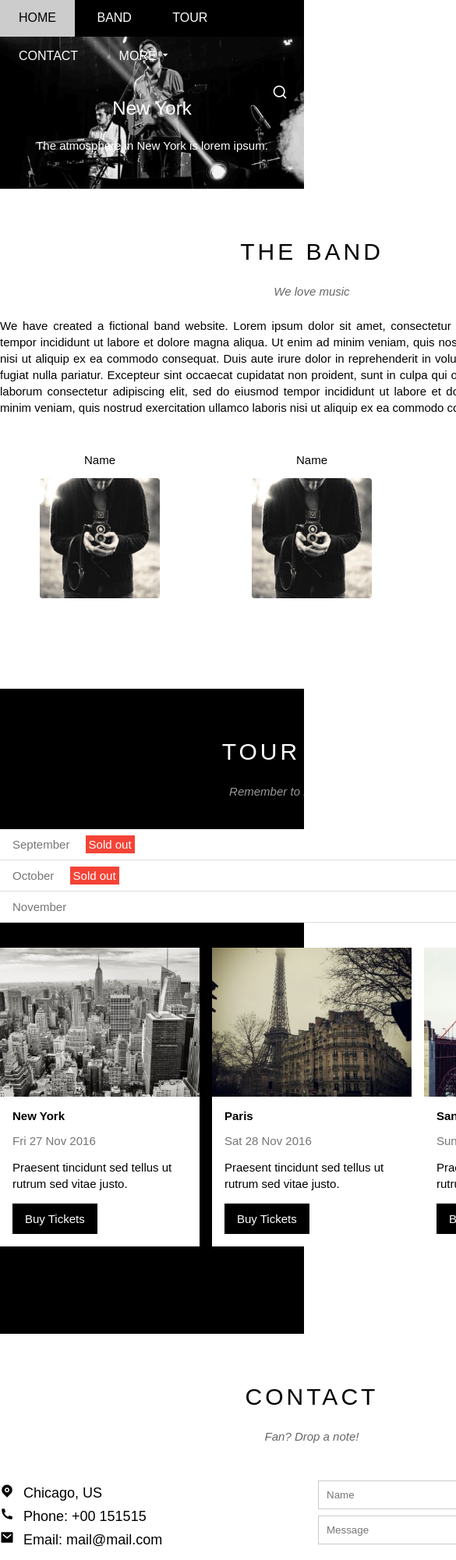
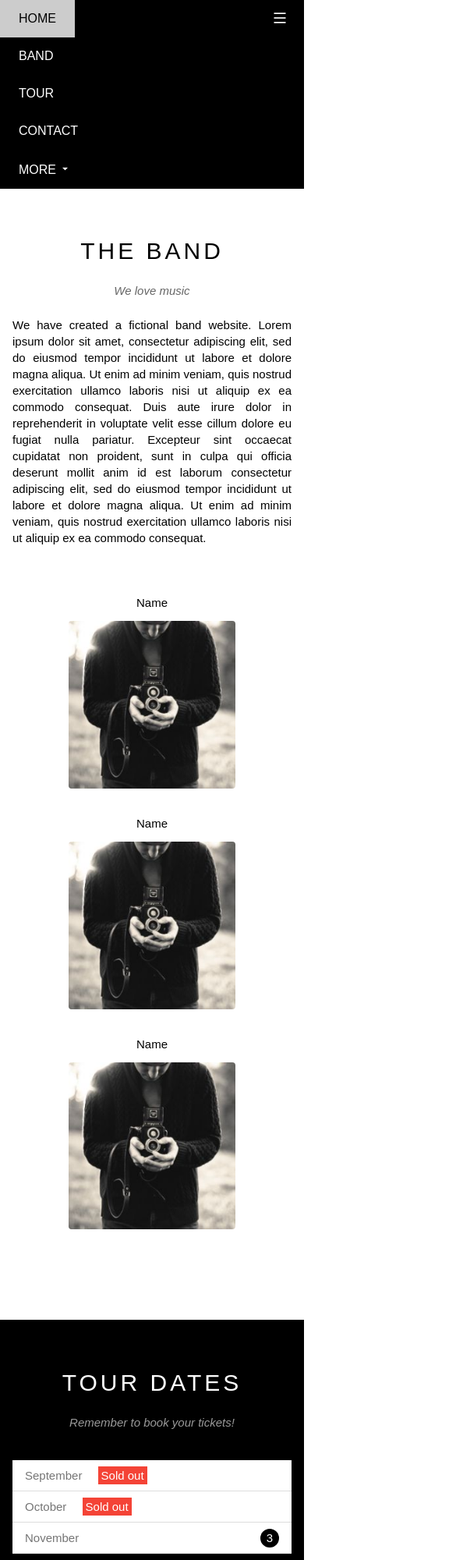
Before and after one commit to doancuong93/w3school, a plain HTML site: page index.html in a window 390 px wide. Shown: the top 2000 px of the page at 78% size, 585 px wide, since content can reach past the window. Drawn offline with Linux system fonts and the light colour scheme; files whose address does not match are found by name.

Commit message:
Add demo project

```diff
--- /dev/null
+++ b/assets/css/responsive.css
@@ -0,0 +1,104 @@
+/* PC */
+@media (min-width: 64em) {
+
+}
+
+/* Tablet & mobile */
+@media (max-width: 63.9375em) {
+    .btn {
+        padding: 15px 16px;
+    }
+
+    #nav .subnav a {
+        padding: 5px 12px;
+    }
+
+    .contact-form .form-control {
+        padding: 15px;
+        font-size: 16px;
+    }
+
+    .contact-info {
+        line-height: 2;
+    }
+
+    .contact-submit-btn {
+        font-size: 18px;
+    }
+
+    .socials-list {
+        font-size: 48px;
+    }
+
+    #footer .socials-list a {
+        margin: 0 8px;
+    }
+
+    #footer .copyright a {
+        padding: 12px 0;
+        display: inline-block;
+    }
+}
+
+/* Tablet */
+@media (min-width: 46.25em) and (max-width: 63.9375em) {
+
+}
+
+/* Mobile */
+@media (max-width: 46.1875em) {
+    .s-full-width,
+    .s-col-full {
+        width: 100% !important;
+    }
+
+    .s-mt-8 {
+        margin-top: 8px !important;
+    }
+
+    #header {
+        overflow: hidden;
+    }
+
+    #header .mobile-menu-btn {
+        display: block;
+    }
+
+    #header .search-btn {
+        display: none;
+    }
+
+    #nav {
+        display: block;
+    }
+
+    #nav li a {
+        padding: 1px 24px;
+    }
+
+    #nav > li {
+        display: block;
+    }
+
+    #nav > li:first-child {
+        display: inline-block;
+    }
+
+    #nav .subnav {
+        position: initial;
+        background-color: #333;
+    }
+
+    #nav .subnav a {
+        color: #fff;
+        padding: 5px 41px;
+    }
+
+    #content .member-img {
+        width: 60%;
+    }
+
+    .contact-form {
+        margin-top: 32px;
+    }
+}
--- a/assets/css/style.css
+++ b/assets/css/style.css
@@ -35,6 +35,9 @@ html {
     display: inline-block;
     margin-top: 15px;
     border: none;
+    text-align: center;
+    appearance: none;
+    -webkit-appearance: none;
 }
 
 .btn:hover {
@@ -49,6 +52,10 @@ html {
 
 .mt-16 {
     margin-top: 16px !important;
+}
+
+.mt-32 {
+    margin-top: 32px !important;
 }
 
 .row {
@@ -90,7 +97,7 @@ html {
     top: 0;
     left: 0;
     right: 0;
-    height: 46.5px;
+    height: 46px;
     background-color: #000;
     z-index: 1;
 }
@@ -118,7 +125,7 @@ html {
 
 #nav li a {
     text-decoration: none;
-    line-height: 46.5px;
+    line-height: 46px;
     padding: 0 24px;
     display: block;
 }
@@ -153,6 +160,14 @@ html {
     font-size: 14px;
 }
 
+#header .mobile-menu-btn {
+    position: absolute;
+    top: 0;
+    right: 0;
+    display: none;
+}
+
+#header .mobile-menu-btn,
 #header .search-btn {
     float: right;
     padding: 0 21px;
@@ -164,16 +179,25 @@ html {
     background-color: #f44336;
 }
 
+#header .mobile-menu-btn:hover {
+    background-color: #ccc;
+}
+
+#header .mobile-menu-btn:hover .menu-icon {
+    background-color: #000;
+}
+
+#header .menu-icon,
 #header .search-icon {
     color: #fff;
     font-size: 20px;
-    line-height: 46.5px;
+    line-height: 46px;
 }
 
 
 #slider {
     position: relative;
-    margin-top: 46.5px;
+    margin-top: 46px;
     padding-top: 50%;
     background: url('/w3_band/assets/img/Slider/Slider1.jpg') top center / cover no-repeat ;
 }
@@ -194,6 +218,7 @@ html {
 #slider .text-description {
     font-size: 15px;
     margin-top: 25px;
+    text-shadow: 0 0 1px #000;
 }
 
 
@@ -203,9 +228,12 @@ html {
 
 #content .content-section {
     width: 800px;
+    max-width: 100%;
     padding: 64px 0 112px;
     margin-left: auto;
     margin-right: auto;
+    padding-left: 16px;
+    padding-right: 16px;
 }
 
 #content .section-heading {
@@ -231,7 +259,7 @@ html {
 }
 
 #content .member-list {
-    margin-top: 48px;
+    margin-top: 32px;
 }
 
 #content .member-name {
@@ -284,7 +312,7 @@ html {
 
 /* Place */
 .places-list {
-    margin-top: 32px;
+    margin-top: 16px;
 }
 
 .place-img {
@@ -333,6 +361,15 @@ html {
 .contact-info i[class*="ri-"] {
     width: 30px;
     display: inline-block;
+}
+
+.contact-info a {
+    color: #101aef;
+    opacity: 0.8;
+}
+
+.contact-info a:hover {
+    opacity: 1;
 }
 
 .contact-form {
--- a/index.html
+++ b/index.html
@@ -7,6 +7,7 @@
     <title>The band</title>
     <link rel="icon" href="http://cdn.onlinewebfonts.com/svg/img_571227.png" type="image/x-icon" />
     <link rel="stylesheet" href="./assets/css/style.css">
+    <link rel="stylesheet" href="./assets/css/responsive.css">
     <link rel="stylesheet" href="./assets/fonts/fonts/remixicon.css">
 </head>
 <body>
@@ -19,7 +20,7 @@
                 <li><a href="#tour">Tour</a></li>
                 <li><a href="#contact">Contact</a></li>
                 <li>
-                    <a href="">
+                    <a href="#">
                         More
                         <i class="nav-arrow-down ri-arrow-down-s-fill"></i>
                     </a>
@@ -32,11 +33,15 @@
             </ul>
             <!-- End: Nav -->
 
-            <!-- Begin: Search button -->
+            <!-- Mobile menu button -->
+            <div id="mobile-menu" class="mobile-menu-btn">
+                <i class="menu-icon ri-menu-fill"></i>
+            </div>
+
+            <!-- Search button -->
             <div class="search-btn">
                 <i class="search-icon ri-search-line"></i>
             </div>
-            <!-- End: Search button -->
         </div>
 
         <div id="slider">
@@ -56,15 +61,15 @@
                     We have created a fictional band website. Lorem ipsum dolor sit amet, consectetur adipiscing elit, sed do eiusmod tempor incididunt ut labore et dolore magna aliqua. Ut enim ad minim veniam, quis nostrud exercitation ullamco laboris nisi ut aliquip ex ea commodo consequat. Duis aute irure dolor in reprehenderit in voluptate velit esse cillum dolore eu fugiat nulla pariatur. Excepteur sint occaecat cupidatat non proident, sunt in culpa qui officia deserunt mollit anim id est laborum consectetur adipiscing elit, sed do eiusmod tempor incididunt ut labore et dolore magna aliqua. Ut enim ad minim veniam, quis nostrud exercitation ullamco laboris nisi ut aliquip ex ea commodo consequat.
                 </p>
                 <div class=" row member-list">
-                    <div class="col col-third text-center">
+                    <div class="col col-third s-col-full mt-32 text-center">
                         <p class="member-name">Name</p>
                         <img src="./assets/img/Band/member1.jpg" alt="Name" class="member-img">
                     </div>
-                    <div class="col col-third text-center">
+                    <div class="col col-third s-col-full mt-32 text-center">
                         <p class="member-name">Name</p>
                         <img src="./assets/img/Band/member1.jpg" alt="Name" class="member-img">
                     </div>
-                    <div class="col col-third text-center">
+                    <div class="col col-third s-col-full mt-32 text-center">
                         <p class="member-name">Name</p>
                         <img src="./assets/img/Band/member1.jpg" alt="Name" class="member-img">
                     </div>
@@ -86,31 +91,31 @@
 
                     <!-- Places -->
                     <div class="row places-list">
-                        <div class="col col-third">
+                        <div class="col col-third s-col-full mt-16">
                             <img src="./assets/img/Places/place1.jpg" alt="New York" class="place-img">
                             <div class="place-body">
                                 <h3 class="place-heading">New York</h3>
                                 <p class="place-time">Fri 27 Nov 2016</p>
                                 <p class="place-desc">Praesent tincidunt sed tellus ut rutrum sed vitae justo.</p>
-                                <a href="#" class="btn">Buy Tickets</a>
+                                <a href="#" class="btn s-full-width">Buy Tickets</a>
                             </div>
                         </div>
-                        <div class="col col-third">
+                        <div class="col col-third s-col-full mt-16">
                             <img src="./assets/img/Places/place2.jpg" alt="New York" class="place-img">
                             <div class="place-body">
                                 <h3 class="place-heading">Paris</h3>
                                 <p class="place-time">Sat 28 Nov 2016</p>
                                 <p class="place-desc">Praesent tincidunt sed tellus ut rutrum sed vitae justo.</p>
-                                <a href="#" class="btn">Buy Tickets</a>
+                                <a href="#" class="btn s-full-width">Buy Tickets</a>
                             </div>
                         </div>
-                        <div class="col col-third">
+                        <div class="col col-third s-col-full mt-16">
                             <img src="./assets/img/Places/place3.jpg" alt="New York" class="place-img">
                             <div class="place-body">
                                 <h3 class="place-heading">San Francisco</h3>
                                 <p class="place-time">Sun 29 Nov 2016</p>
                                 <p class="place-desc">Praesent tincidunt sed tellus ut rutrum sed vitae justo.</p>
-                                <a href="#" class="btn">Buy Tickets</a>
+                                <a href="#" class="btn s-full-width">Buy Tickets</a>
                             </div>
                         </div>
                     </div>
@@ -123,18 +128,18 @@
                 <p class="section-sub-heading">Fan? Drop a note!</p>
 
                 <div class="row contact-content">
-                    <div class="col col-half contact-info">
+                    <div class="col col-half s-col-full contact-info">
                         <p><i class="ri-map-pin-fill"></i>Chicago, US</p>
-                        <p><i class="ri-phone-fill"></i>Phone: +00 151515</p>
-                        <p><i class="ri-mail-fill"></i>Email: mail@mail.com</p>
+                        <p><i class="ri-phone-fill"></i>Phone: <a href="tell:+00 151515">+00 151515</a></p>
+                        <p><i class="ri-mail-fill"></i>Email: <a href="mailto:mail@mail.com">mail@mail.com</a></p>
                     </div>
-                    <div class="col col-half contact-form">
+                    <div class="col col-half s-col-full contact-form">
                         <form action="">
                             <div class="row">
-                                <div class="col col-half">
+                                <div class="col col-half s-col-full">
                                     <input type="text" name="" placeholder="Name" required id="" class="form-control">
                                 </div>
-                                <div class="col col-half">
+                                <div class="col col-half s-col-full s-mt-8">
                                     <input type="email" name="" placeholder="Email" required id="" class="form-control">
                                 </div>
                             </div>
@@ -143,7 +148,7 @@
                                     <input type="text" name="" placeholder="Message" required id="" class="form-control">
                                 </div>
                             </div>
-                            <input class="btn  pull-right mt-16" type="submit" value="SEND">
+                            <input class="contact-submit-btn btn pull-right mt-16 s-full-width" type="submit" value="SEND">
                         </form>
                     </div>
                 </div>
@@ -202,5 +207,37 @@
             </footer>
         </div>
     </div>
+
+    <script>
+        var header = document.getElementById('header');
+        var mobileMenu = document.getElementById('mobile-menu');
+        var headerHeight = header.clientHeight;
+
+        // Đóng.mở mobile menu
+        mobileMenu.onclick = function() {
+            var isClosed = header.clientHeight === headerHeight;
+            if (isClosed) {
+                header.style.height = 'auto';
+            } else {
+                header.style.height = null;
+            }
+        }
+
+        // Tự động đóng khi chọn menu
+                header.style.height = 'auto';
+        var menuItems = document.querySelectorAll('#nav li a[href*="#"]');
+        for (var i = 0; i < menuItems.length; i++) {
+            var menuItem = menuItems[i];
+
+            menuItem.onclick = function(Event) {
+                var isParentMenu = this.nextElementSibling && this.nextElementSibling.classList.contains('subnav');
+                if (isParentMenu) {
+                    event.preventDefault();
+                } else {
+                    header.style.height = null;
+                }
+            }
+        }
+    </script>
 </body>
 </html>
```
